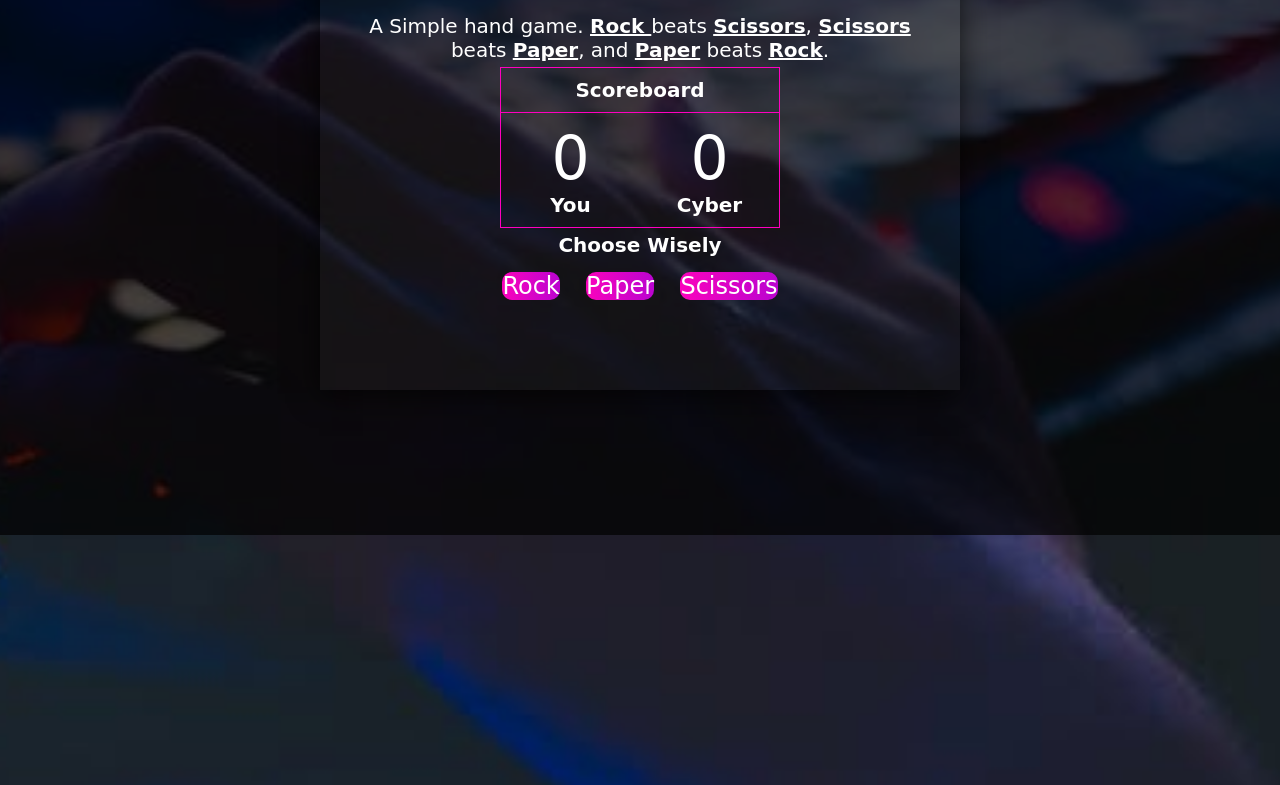
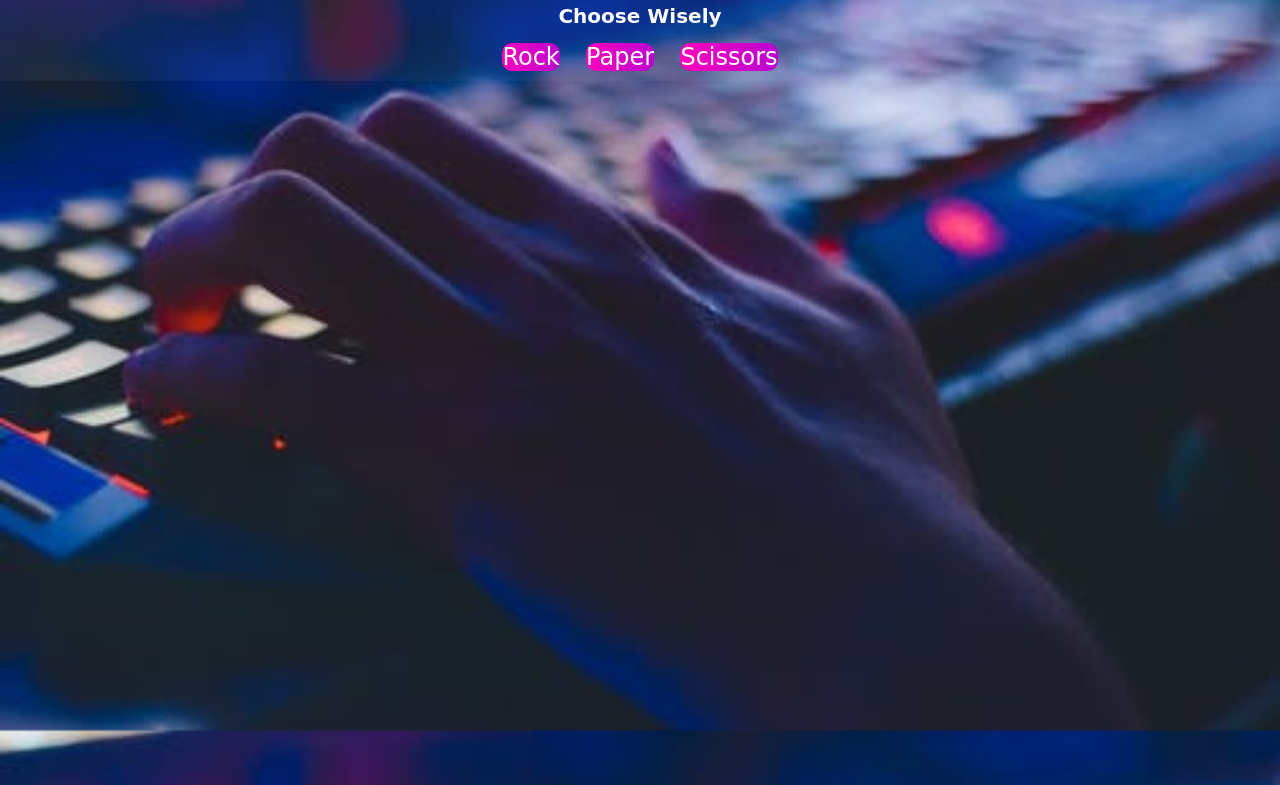
Before and after one commit to omololacrea8/Rock-Paper-Scissors, a plain HTML site: page index.html in a window 1280 px wide. Shown: the part 265-1050 px from the top of the page. Drawn offline with Linux system fonts and the light colour scheme; a web font is replaced by a local one.

Commit message:
Update style.css

```diff
--- a/style.css
+++ b/style.css
@@ -10,33 +10,23 @@
   .bg-img {
     background: url("img/baby2.jpeg");
     height: 142vh;
-    background-size: cover;
+    background-size: contain;
     background-position: center;
 
   }
   .bg-img:after {
-    position: absolute;
-    content: "";
-    top: 0;
-    left: 0;
-    height: 100%;
-    width: 100%;
     background: rgba(0, 0, 0, 0.7);
   }
   .content {
-    position: absolute;
-    top:50%;
-    left: 50%;
-    z-index: 999;
     text-align: center;
-    padding: 60px 32px;
-    transform: translate(-50%, -50%);
     background: rgba(255, 255, 255, 0.04);
-    box-shadow: -1px 4px 28px 0px rgba(0, 0, 0, 0.75);
+    /*box-shadow: -1px 4px 28px 0px rgba(0, 0, 0, 0.75);*/
   }
   .content h1 {
     color: white;
     font-size: 33px;
+    text-align: center;
+
     font-weight: 600;
     margin: 0 0 35px 0;
   }
```
